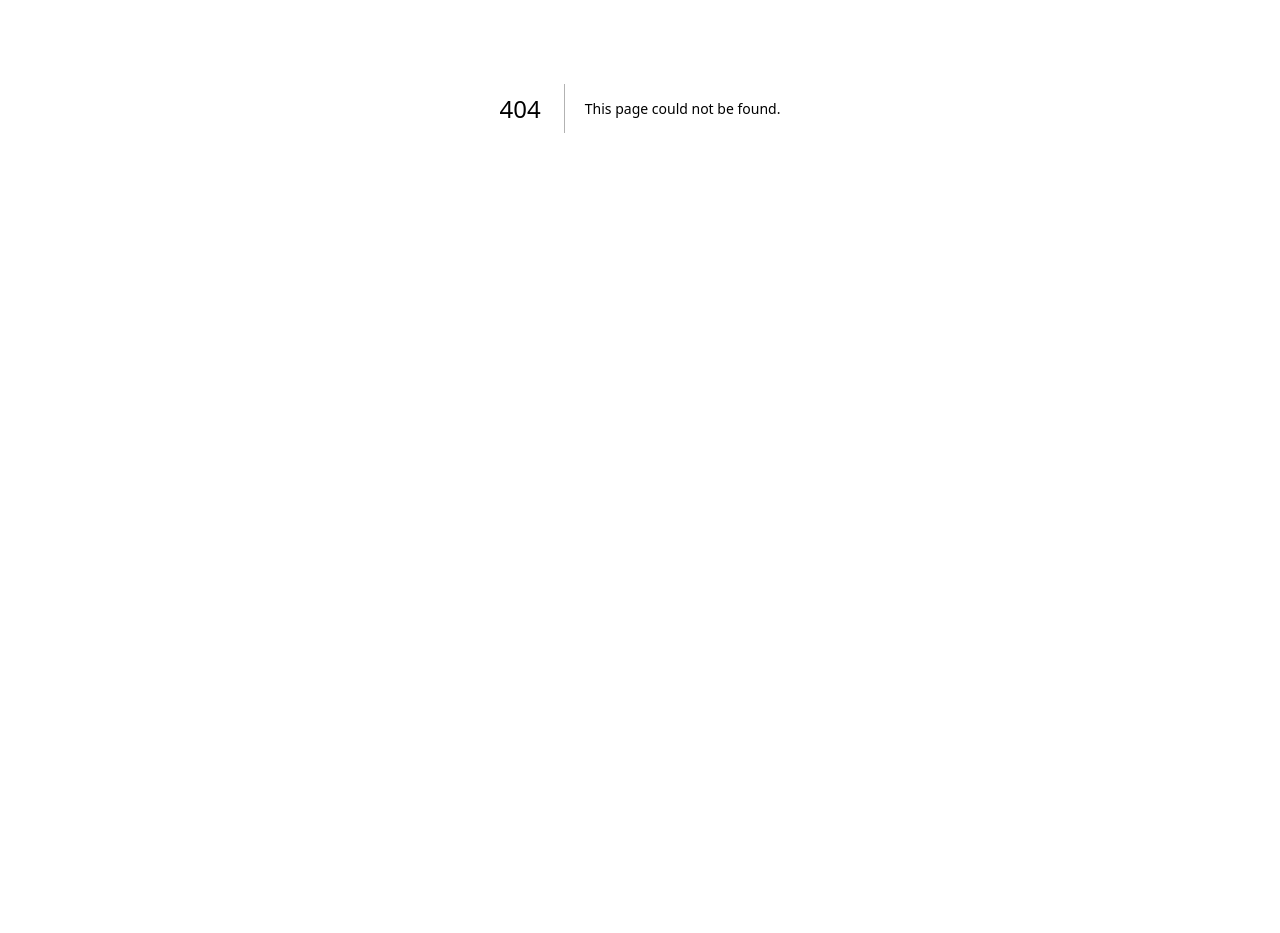
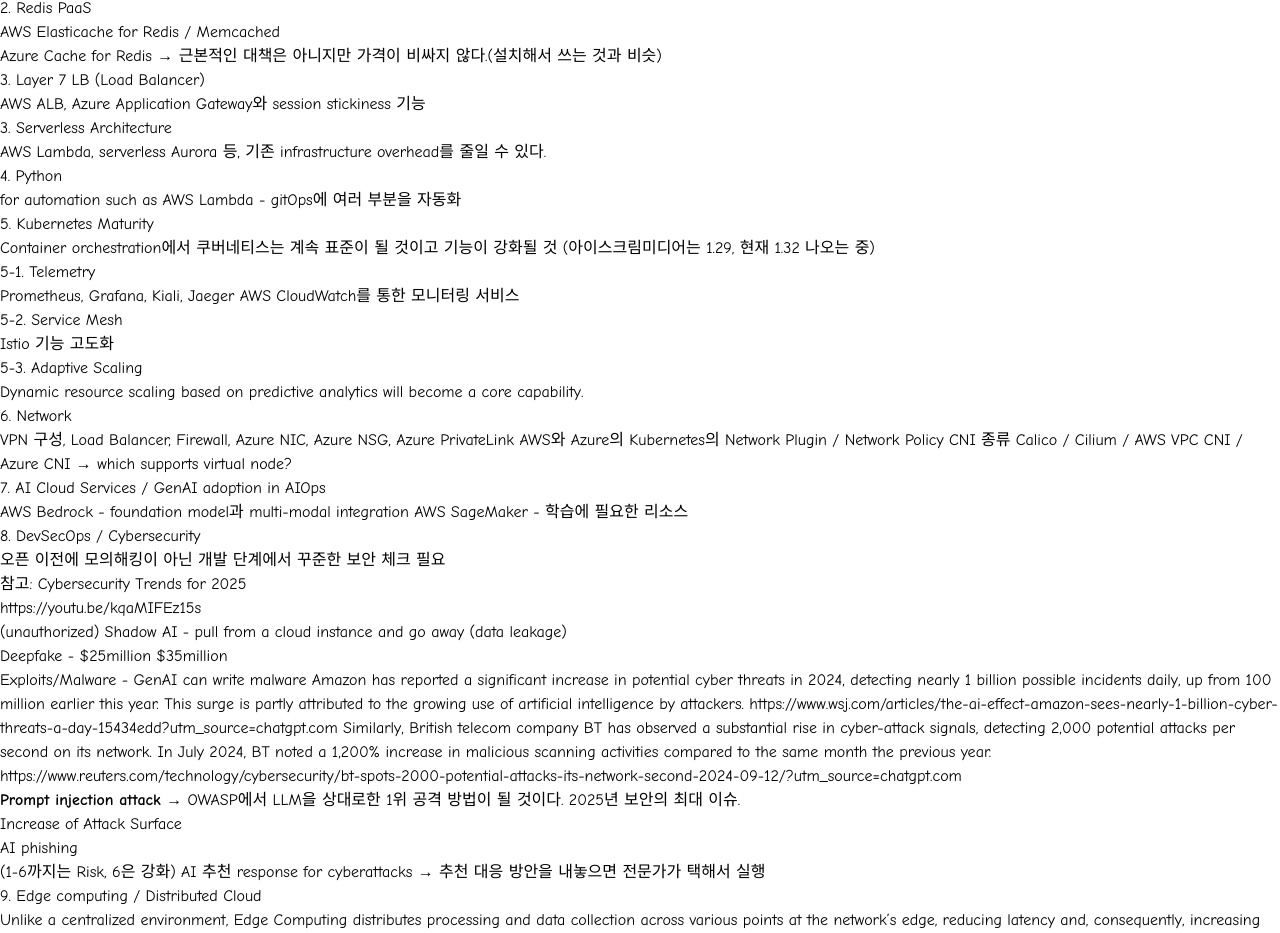
Before and after one commit to yunjaekim00/yunjaekim00.github.io, a Next.js app: page /04.DevOps/general/devops-2025-plan in a window 1280 px wide. Before the commit this address had no page. Shown: the part 292-1225 px from the top of the page. Before the commit the page ends 800 px from the top, so only its background shows below. Built offline with nearby package versions, Linux system fonts and the light colour scheme; a web font is replaced by a local one.

Commit message:
trend update

```diff
--- a/pages/02.AI/01.Trends/ai-trends-in-2025.md
+++ b/pages/02.AI/01.Trends/ai-trends-in-2025.md
@@ -18,7 +18,7 @@
 중요한 뉴스는 아니지만 최신 뉴스라서 잠깐 소개하자면, 위 정의에 "*경제적으로 가치있는 일*"을 수치적으로 정했다고 한다.
 2024년 12월26일에 (The Information(유료 인터넷신문) https://www.theinformation.com/articles/microsoft-and-openais-secret-agi-definition) OpenAI가 최소1000억달러(150조원)의 수익을 낼 때 AGI라고 부를 수 있다고 했다. → 2029년으로 목표.
 
-![](<./_images/Pasted image 20241228192436.png>)
+![center|600](<./_images/Pasted image 20241228192436.png>)
 
 내 생각 : 신문에는 '정의'라고 썼지만 돈 액수로 이 용어를 정의할 수는 없다. 단지 AGI라는 용어를 이용해 그냥 비즈니스 모델을 정의한 것이라 해석하면 될 것 같다.
 
@@ -51,7 +51,7 @@
 
 > Unlike the noun “agent,” the adjective “agentic” allows us to contemplate such systems and include all of them in this growing movement.
 
-![](<./_images/Pasted image 20241229145838.png>)
+![center|500](<./_images/Pasted image 20241229145838.png>)
 어떤 것이 agentic하다에는 동의를 많이 할 수 있다, we only have different degress of agenticness.
 예시1: 내 이메일들을 보고, 우선 순위를 부여해 To-Do list를 자동으로 생성해주는 것 → agentic하다라고 할 수 있다.
 예시2: 고객센터에서 보고된 프로그램 버그를 '자동'으로 분류해 해당 디버깅 팀 담당자로 보내는 것 → agentic하다.
@@ -80,6 +80,9 @@
 Nadella의 말에 의하면 AI tier가 추가되어 4티어 아키텍쳐가 될 것이라고 한다.
 그런데 백엔드에서 담당하던 일들이 점점 AI tier로 그 역할이 넘어가면서 백엔드가 사라질 것이라는 뜻이다.
 
+그럼 Agent는 어떻게 만드는가?
+Anthropic 홈페이지에 입문에 관한 좋은 글이 있다. ('24.12/20 업데이트된 글): https://www.anthropic.com/research/building-effective-agents
+
 ### 3. Multi-modal and Cross-modal
 이미지, 텍스트, 음성, 영상 모두 Input Output 동시에 학습시키고 결과를 낸다.
 ChatGPT-4와 4o의 차이점은 *o*가 *omni* 모델이라는 것의 약자. 즉, 텍스트 뿐 아니라 이미지, 음성 전체(omni)를 뜻한다.
@@ -97,7 +100,7 @@
 Mustafa Suleyman은 메모리가 2025년 inflection point의 주요 요소가 될 것이라고 했다.
 Mustafa는 우리가 과거 프롬트한 모든 것을 영구적으로 저장해야하고 이를 위해서 무한대 메모리가 필요하다고 올해 발언했다.
 
-### 6. Advanced Inference Model / Inference(추론) compute time
+### 6. Advanced Inference Model / Inference(추론) compute time / Reasoning
 GPT가 3, 4 등 숫자로 내다가 OpenAI o1 (Orion) ('24.9/12)을 내고, o2를 건너뛰고 o3를 ('24.12/21에) 발표하였다.
 Orion은 fully-automated inference framework으로 추론을 특화한 다른 모델
 o1은 GPT-5에 들어갈 것(아직 예정)으로 Mensa IQ 테스트에서 120이 나왔다고 한다.
@@ -105,6 +108,9 @@
 이제 LLM의 reasoning을 개발하는 방법이 두 가지 메인스트림이 되었다. 하나는 더 좋은 데이터로 학습을 시키는 방법, 그리고 하나는 inference compute time을 더 주는 방법, 단지 학습뿐 아니라 추론 과정도 학습하도록 만드는 것 → which can lead to smarter AI agents.
 
 Google AI의 Jeff Dean은 '24.12/19에 Gemini 2.0 Flash Thinking을 발표하였다 → 생각하는 과정을 보여준다.
+
+#### GPUs
+pre-training에는 GPU가 국룰이지만, 이 추론 알고리즘에는 (아직도 GPU가 가장 낫지만) 새로운 chip이 더 효율적이라는 분석도 나오고 있다. Nvidia GPU보다 추론에 최적화된 칩이 나온다면 GPU시장도 새로운 경쟁이 시작될 것이다.
 
 ### 7. Very Large LLM
 LLAMA 3.1이 0.405조개, GPT-4가 1.76조개의 매개변수로 학습. 다음 세대 LLM은 약 50조 매개변수를 계획한다는 썰도 있다.
@@ -116,11 +122,22 @@
 ### 9. Domain Specific Models / Industry Specific Models
 단지 매개변수가 크냐 적냐의 문제가 아닌, 한 분야에 특화된 모델을 내는 것도 검토 중. 사실상 AI Agent와 비슷한 개념이기도 하다.
 
-### 10. LCM(Large Concept Models)
+### 10. Foundation Model + methodology/frameworks
+위 7,8,9번과 연관된 개념이긴 하지만 좀 더 자세히 보자면 다음과 같은 뉴스도 있다.
+
+#### LCM(Large Concept Models)
 LLM은 원초적인 단계에서는 결국 tokenization을 통해 다음 단어를 예측하는 모델이다. → 어떻게 보면 advanced auto-complete model, 또 다르게 보자면 'next-token prediction model'이라고 할 수 있다.
 기본 태생이 이렇기 때문에 이런 모델로 개념에 기반한 인간의 논리적인 사고를 하기 어렵다는 얘기가 있다.
 이와 비교해 LCM은 'next-concept prediction model'이다. (https://ai.meta.com/research/publications/large-concept-models-language-modeling-in-a-sentence-representation-space/)
 (https://github.com/facebookresearch/large_concept_model)
+
+#### DeepSeek V3
+최근('24.12/30) 오픈소스로 중국에서 개발한 DeepSeek V3가 일부 벤치마크 점수에서 앞섰다고 한다. H100보다 낮은 H800으로 약$5.5million(약 80억원 - LLAMA3.1 405b의 약 1/11수준)으로 이룬 결과이다. 이는 오픈소스 Foundation Model과 새로운 methodology로 더 좋은 결과를 낼 여지가 있는 것을 시사한다.
+
+#### KAG(Knowledge Augmented Generation), RemoteRAG
+RAG system의 단점(벡터유사성과 knowledge의 갭에서 hallucination)을 보완해줄 후보인 KAG가 논문으로 발표되었다. 또한 민감한 data의 privacy leakage를 막아줄 RemoteRAG 방식에 대한 논문도 발표되었다.
+CoT(Chain-of-thought), zero-shot / few-shot prompting도 있다.
+Meta+MS의 RAFT: https://ai.meta.com/blog/raft-llama-retrieval-augmented-generation-supervised-fine-tuning-microsoft/
 
 ### 11. Humanoids(휴머노이드)
 테슬라의 옵티머스2 발표 - 과거처럼 알고리즘을 짤 필요가 없다. 공장에 노동자로 투입 가능 시점 당겨진다.
@@ -128,7 +145,15 @@
 
 ### 12. More use-cases of AI
 2024년에는 customer UX 발전, 자동화, virtual assistants, 사이버 보안에도 기여하였다.
+E-commerce에서는 초개인화에 대한 use cases도 더 발전되는 추세이다.
+#### Hardware
 아마존의 새로운 Alexa가 Claude AI를 사용하고 'Remarkable Alexa'라는 이름으로 출시할 것이라 8월에 발표했지만 아직 소식은 없다.
+#### Ilya Sutskever
+OpenAI의 co-founder이고 chief scientist가 올해 퇴사하고 독립 회사를 설립하였다. 이미 $1bn 투자를 받을 것으로 예상됨.
+#### Mira Murati
+OpenAI의 CTO도 퇴사하고 벤처를 설립하였다. $100miliion를 투자받을 것으로 예상된다.
+![center|400](<./_images/Pasted image 20250101125926.png>)
+
 
 ### 13. 변곡점 (inflection point)
 아무도 키워드로 뽑지 않지만, 그냥 내가 키워드로 뽑았다.
--- /dev/null
+++ b/pages/04.DevOps/_meta.js
@@ -0,0 +1,20 @@
+export default {
+	general: {
+		title: "일반",
+	},
+	Docker: {
+		title: "Docker",
+	},
+	Git: {
+		title: "Git",
+	},
+	Kubernetes: {
+		title: "Kubernetes",
+	},
+	OpenSearch: {
+		title: "OpenSearch",
+	},
+	Terraform: {
+		title: "Terraform",
+	},
+};
--- /dev/null
+++ b/pages/04.DevOps/general/devops-2025-plan.md
@@ -0,0 +1,69 @@
+---
+title: 2025년 DevOps 공부 아이템
+date: 2025-01-01
+---
+# 2025 DevOps 연구(역량 강화) 계획
+### 1. GitOps / IaC(Infrastructure as a Code)
+**IaC** - Terraform, Ansible 등 git의 코드로 동작하는 DevOps 전반
+**GitOps** – the practice of using Git repositories to manage infrastructure configurations and operations – has been gaining popularity and is expected to become a standard practice.
+
+### 2. Multi-Cloud DevOps / SA와 인프라 업무
+AWS, Azure 공부
+#### Lost of statefulness 해결 후보들
+금천미트에서 해결하지 않은 것
+##### 1. PV(Persistent Volumes)
+- store any pod-specific state data in PV that are mounted to pods → pod 재시작시 state가 유지
+- create PVC(Persistent Volumes Claims)
+- AWS EBS, Azure Disk(Azure Files)
+##### 2. Redis PaaS
+- AWS Elasticache for Redis / Memcached
+- Azure Cache for Redis
+→ 근본적인 대책은 아니지만 가격이 비싸지 않다.(설치해서 쓰는 것과 비슷)
+##### 3. Layer 7 LB (Load Balancer)
+- AWS ALB, Azure Application Gateway와 session stickiness 기능
+
+### 3. Serverless Architecture
+AWS Lambda, serverless Aurora 등, 기존 infrastructure overhead를 줄일 수 있다.
+
+### 4. Python
+for automation such as AWS Lambda - gitOps에 여러 부분을 자동화
+
+### 5. Kubernetes Maturity
+Container orchestration에서 쿠버네티스는 계속 표준이 될 것이고 기능이 강화될 것 (아이스크림미디어는 1.29, 현재 1.32 나오는 중)
+#### 5-1. Telemetry
+Prometheus, Grafana, Kiali, Jaeger
+AWS CloudWatch를 통한 모니터링 서비스
+#### 5-2. Service Mesh
+Istio 기능 고도화
+#### 5-3. Adaptive Scaling
+Dynamic resource scaling based on predictive analytics will become a core capability.
+
+### 6. Network
+VPN 구성, Load Balancer, Firewall, Azure NIC, Azure NSG, Azure PrivateLink
+AWS와 Azure의 Kubernetes의 Network Plugin / Network Policy
+CNI 종류 Calico / Cilium / AWS VPC CNI / Azure CNI → which supports virtual node?
+
+### 7. AI Cloud Services / GenAI adoption in AIOps
+AWS Bedrock - foundation model과 multi-modal integration
+AWS SageMaker - 학습에 필요한 리소스
+
+### 8. DevSecOps / Cybersecurity
+오픈 이전에 모의해킹이 아닌 개발 단계에서 꾸준한 보안 체크 필요
+
+#### 참고: Cybersecurity Trends for 2025
+https://youtu.be/kqaMIFEz15s
+1. (unauthorized) Shadow AI - pull from a cloud instance and go away (data leakage)
+2. Deepfake - $25million $35million
+3. Exploits/Malware - GenAI can write malware
+Amazon has reported a significant increase in potential cyber threats in 2024, detecting nearly 1 billion possible incidents daily, up from 100 million earlier this year. This surge is partly attributed to the growing use of artificial intelligence by attackers. https://www.wsj.com/articles/the-ai-effect-amazon-sees-nearly-1-billion-cyber-threats-a-day-15434edd?utm_source=chatgpt.com
+Similarly, British telecom company BT has observed a substantial rise in cyber-attack signals, detecting 2,000 potential attacks per second on its network. In July 2024, BT noted a 1,200% increase in malicious scanning activities compared to the same month the previous year.
+https://www.reuters.com/technology/cybersecurity/bt-spots-2000-potential-attacks-its-network-second-2024-09-12/?utm_source=chatgpt.com
+4. **Prompt injection attack** → OWASP에서 LLM을 상대로한 1위 공격 방법이 될 것이다. 2025년 보안의 최대 이슈.
+5. Increase of Attack Surface
+6. AI phishing
+7. (1-6까지는 Risk, 6은 강화) AI 추천 response for cyberattacks → 추천 대응 방안을 내놓으면 전문가가 택해서 실행
+
+### 9. Edge computing / Distributed Cloud
+Unlike a centralized environment, Edge Computing distributes processing and data collection across various points at the network’s edge, reducing latency and, consequently, increasing efficiency.
+Distributed Cloud(중앙+edge) > Edge > CDN
+CDN에서 확장 개념 - 동적 real-time processing. ioT 환경에서 우선 도입 중.
```
Also changed, not shown: pages/02.AI/01.Trends/_images/Pasted image 20250101125926.png (added).
